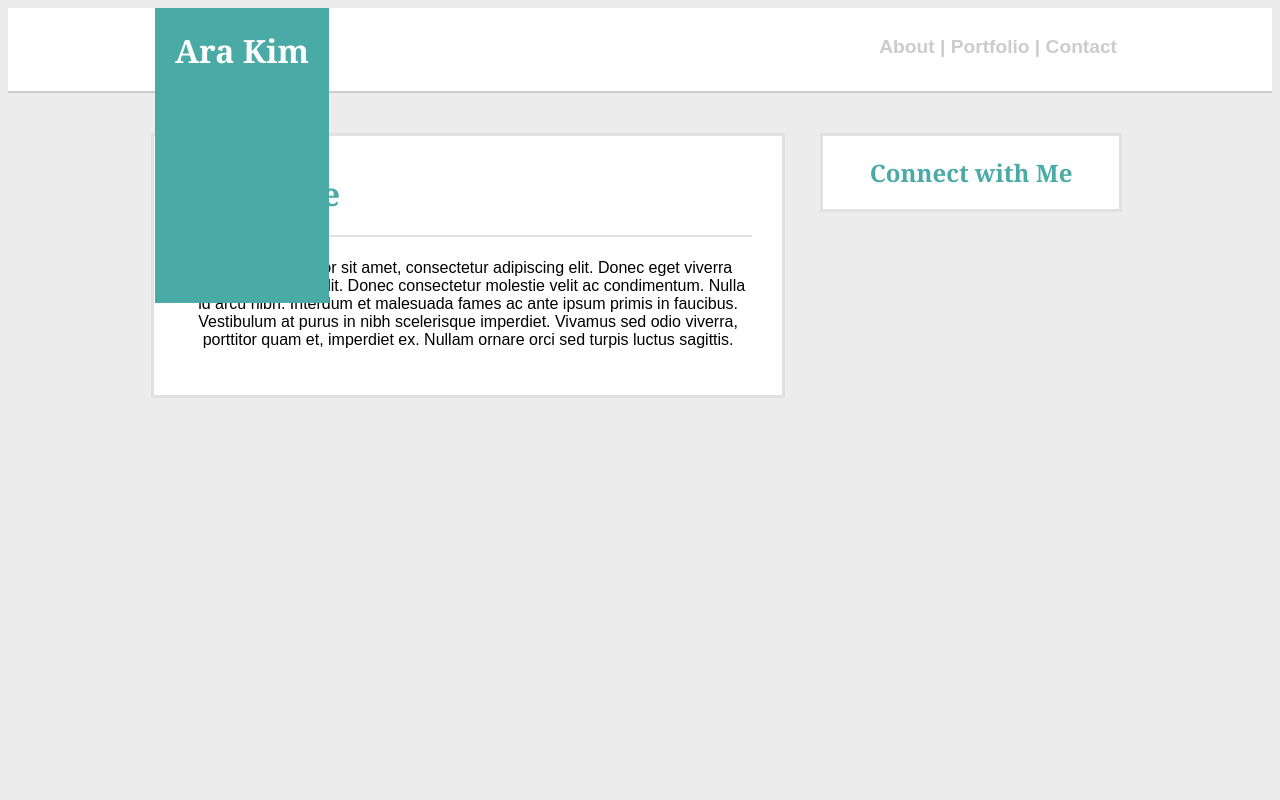
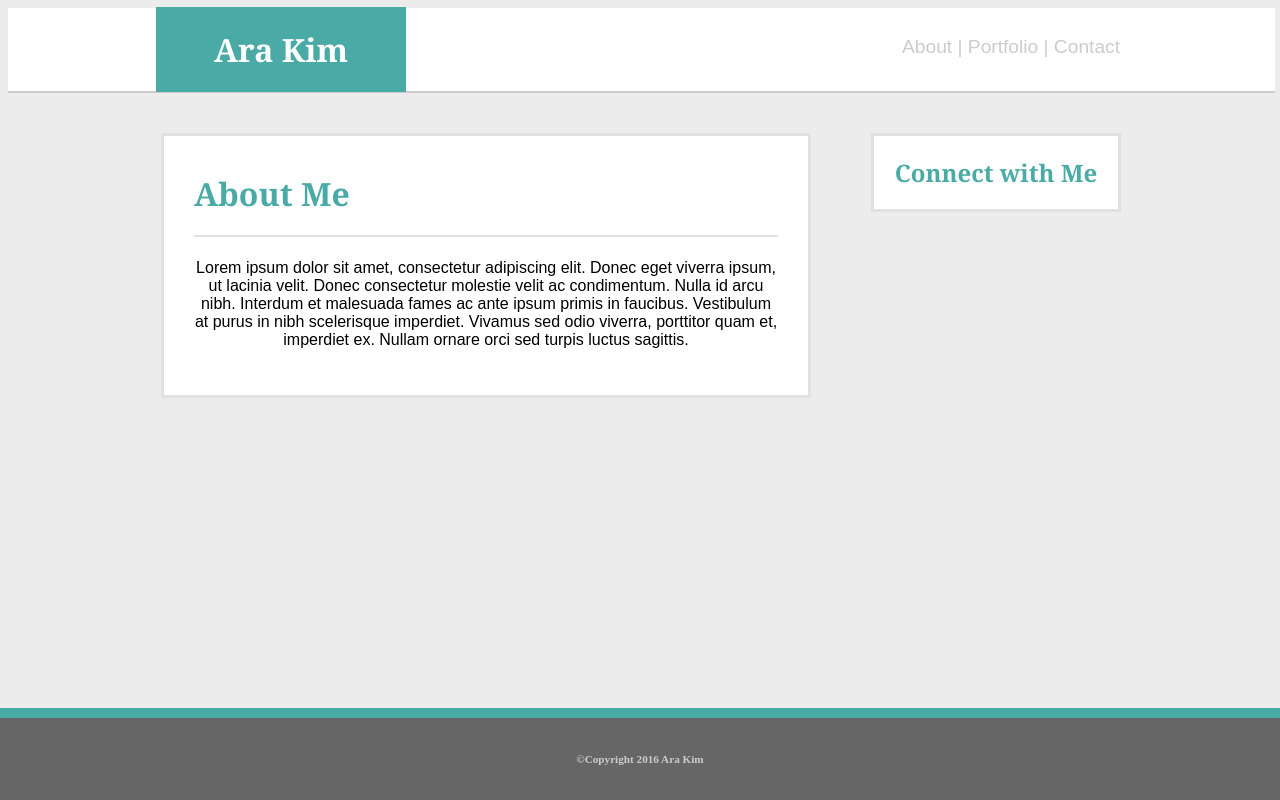
Before and after one commit to Arakim44/Basic-Portfolio, a PHP site: page / in a window 1280 px wide. Run offline with PHP 8.4, Linux system fonts and the light colour scheme.

Commit message:
Little changes on padding and initial footer

```diff
--- a/assets/css/index.css
+++ b/assets/css/index.css
@@ -14,6 +14,13 @@ Main content boarder colorer: #dddddd
   text-align: center;
 }
 
+/**I thought this would work for background.. but I guess not yet**/
+/*body{
+  background-image: url(square_bg.png);
+  background-repeat:repeat;
+
+}*/
+
 h1,h2{
   font-family: 'Georgia', Times, Times New Roman, serif;
 }
@@ -27,8 +34,12 @@ div.relative {
   border-color: #cccccc;
   background-color: #ffffff;
   padding: 28px 155px 33px 150px;
-
-
+  width: 1267px;
+  /*height: 92px;*/
+  left: 0px;
+  top: 0px;
+  right: 1278px;
+  bottom: 92px;
 }
 
 
@@ -37,41 +48,62 @@ div.absolute {
   position: absolute;
   background-color: #4aaaa5;
   color: #ffffff;
-  top: 8px;
-  bottom:497px ;
-  left: 155px;
+  width: 250px;
+  height: 85px;
+  top: 7px;
+  bottom:92px;
+  left: 156px;
+  right: 406px;
   padding-left: 20px;
   padding-right: 20px;
 }
 
 div.body {
-  margin: 40px 150px  0px 108px;
+  margin: 40px 190px  0px 93px;
+  width: 1020px;
 
 }
 
 div.about {
   display: inline-block;
-  width: 63%;
+  width: 650px;
   background-color: #ffffff;
   border: solid;
   border-color: #e1e1e1;
   padding: 15px 30px 30px 30px;
-  margin: 0;
+
 
 
 }
 
 div.connect {
   display: inline-block;
-  width: 30%;
+  width: 250px;
   background-color: #ffffff;
   float: right;
   color:  #4aaaa5;
   border: solid;
   border-color: #e1e1e1;
 
+
 }
 
+div.footer{
+  position: absolute;
+  display: block;
+  border-top:  10px solid;
+  border-color: #4aaaa5;
+  background-color: #666666;
+  color: #cccccc;
+  /*padding: 28px 155px 33px 150px;*/
+  /*width: 1267px;*/
+  left: 0;
+  right: 0;
+  bottom: 0;
+  padding-top: 35px;
+  padding-bottom: 35px;
+  font-size: 70%;
+}
 
 #araKim{
   color: #ffffff;
--- a/index.html
+++ b/index.html
@@ -13,7 +13,7 @@
 
     <div class="relative">
         <header>
-        <strong>About |  Portfolio  |  Contact</strong>
+      About |  Portfolio  |  Contact
         </header>
     </div>
 
@@ -36,7 +36,9 @@
 
     </div>
 
-
+    <div class="footer">
+      <strong>&copy;Copyright 2016 Ara Kim </strong>
+    </div>
 
 
 
```
Also changed, not shown: assets/images/linkedin.png (added), assets/images/square_bg.png (added), 1 other file.
